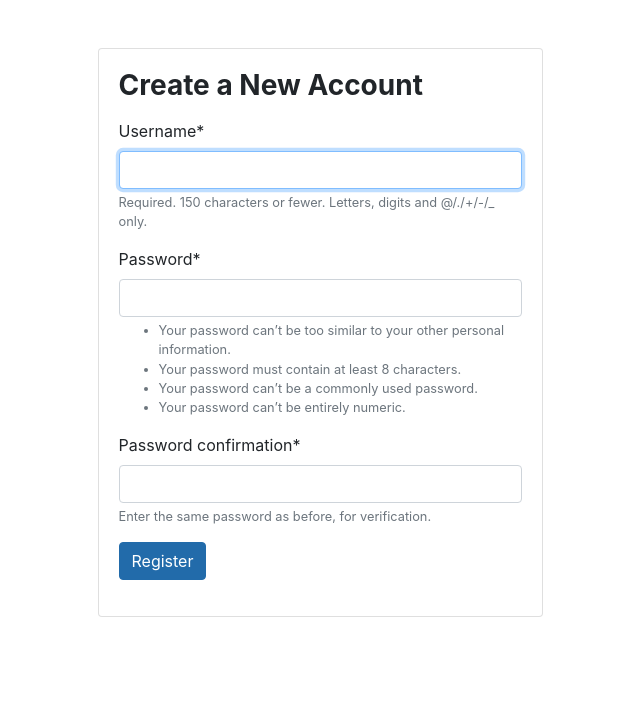
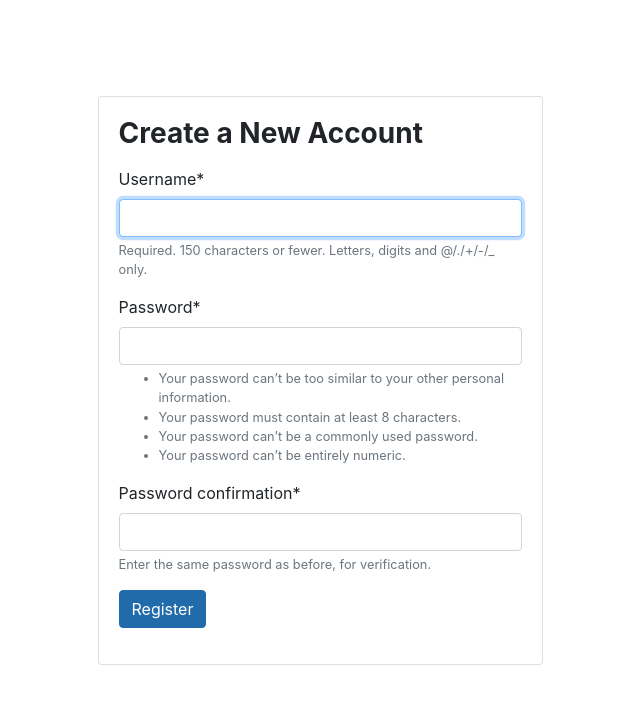
Before and after one commit to Anne-Senpai/CS-3450-Team-5, a Django app: page /register/ in a window 1280 px wide. Shown: the part 90-803 px from the top of the page, without its empty margins (298-938 px from the left). Before the commit the page ends 707 px from the top, so only its background shows below. Run offline with Django 3.2, Linux system fonts and the light colour scheme; some libraries are stand-ins or nearby versions.

Commit message:
added spacing

```diff
--- a/src/bbpg/genie/templates/genie/register.html
+++ b/src/bbpg/genie/templates/genie/register.html
@@ -5,7 +5,7 @@
 {% block content %}
 <div class="row justify-content-center">
     <div class="col-lg-5">
-        <div class="card">
+        <div class="card mt-5">
             <div class="card-body">
 				<h1 class="h3 mb-3">Create a New Account</h1>
                 <form method="POST" class="form-group">
```
